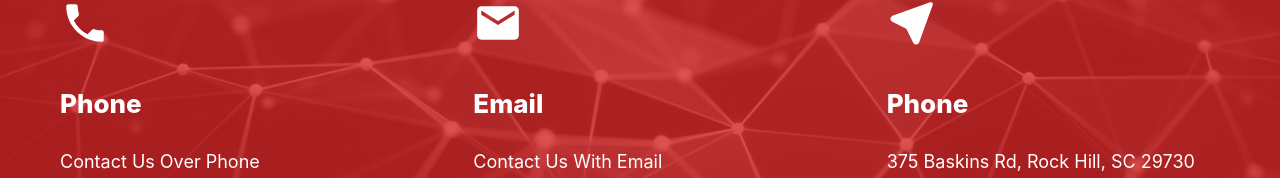
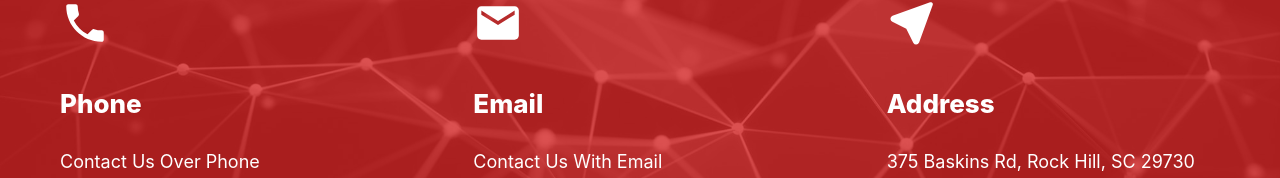
Before and after one commit to intelliseawolf/prime-llc-company-site, a React (Create React App) app: page /contact in a window 1280 px wide. Shown: the part 617-795 px from the top of the page. Built offline with nearby package versions, Linux system fonts and the light colour scheme.

Commit message:
updated: location

```diff
--- a/src/pages/Contact/Information.js
+++ b/src/pages/Contact/Information.js
@@ -20,7 +20,7 @@ const information = [
   {
     id: 3,
     icon: <LocationIcon />,
-    title: "Phone",
+    title: "Address",
     description: "375 Baskins Rd, Rock Hill, SC 29730",
     value: "View On Google Map",
     link: "https://www.google.com/maps/place/375+E+Baskins+Rd,+Rock+Hill,+SC+29730/data=!4m2!3m1!1s0x885689ee5f63f8a7:0x3120b8cf2ab24c69?sa=X&ved=1t:242&ictx=111",
```
